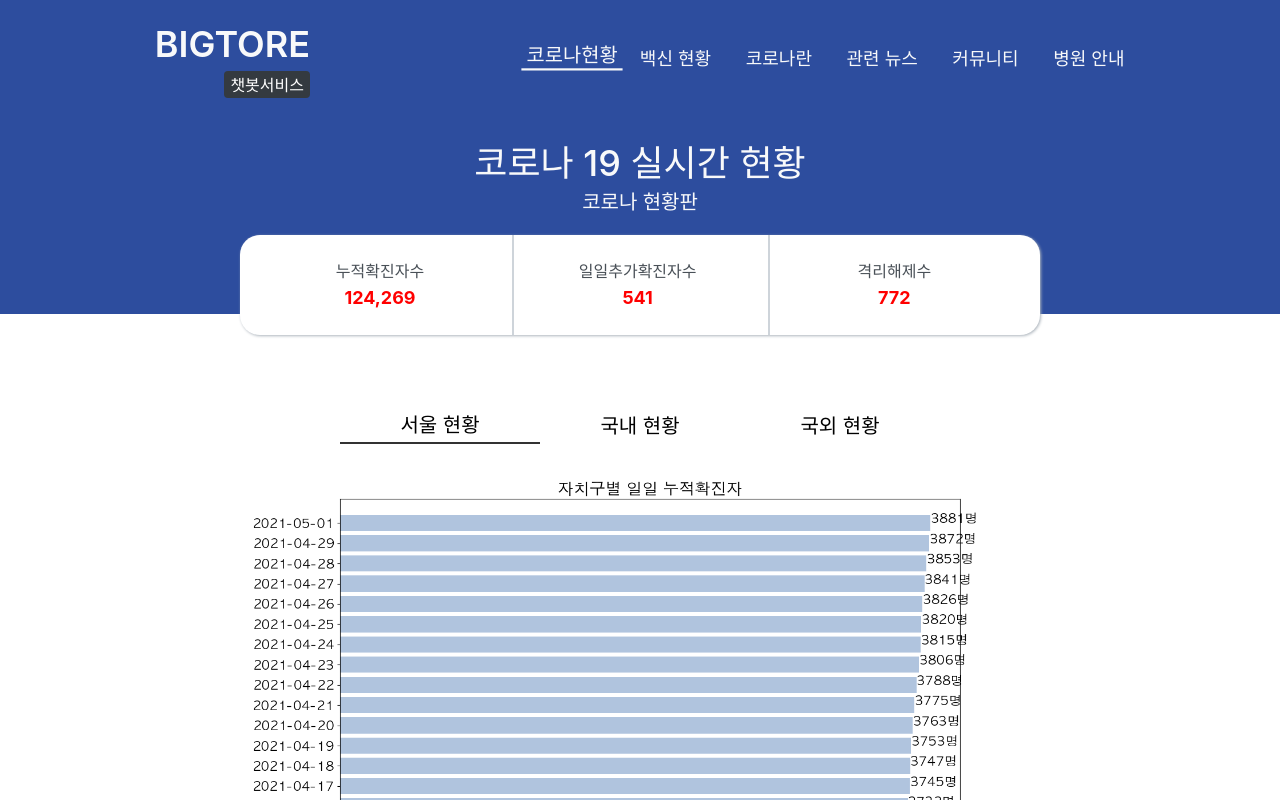
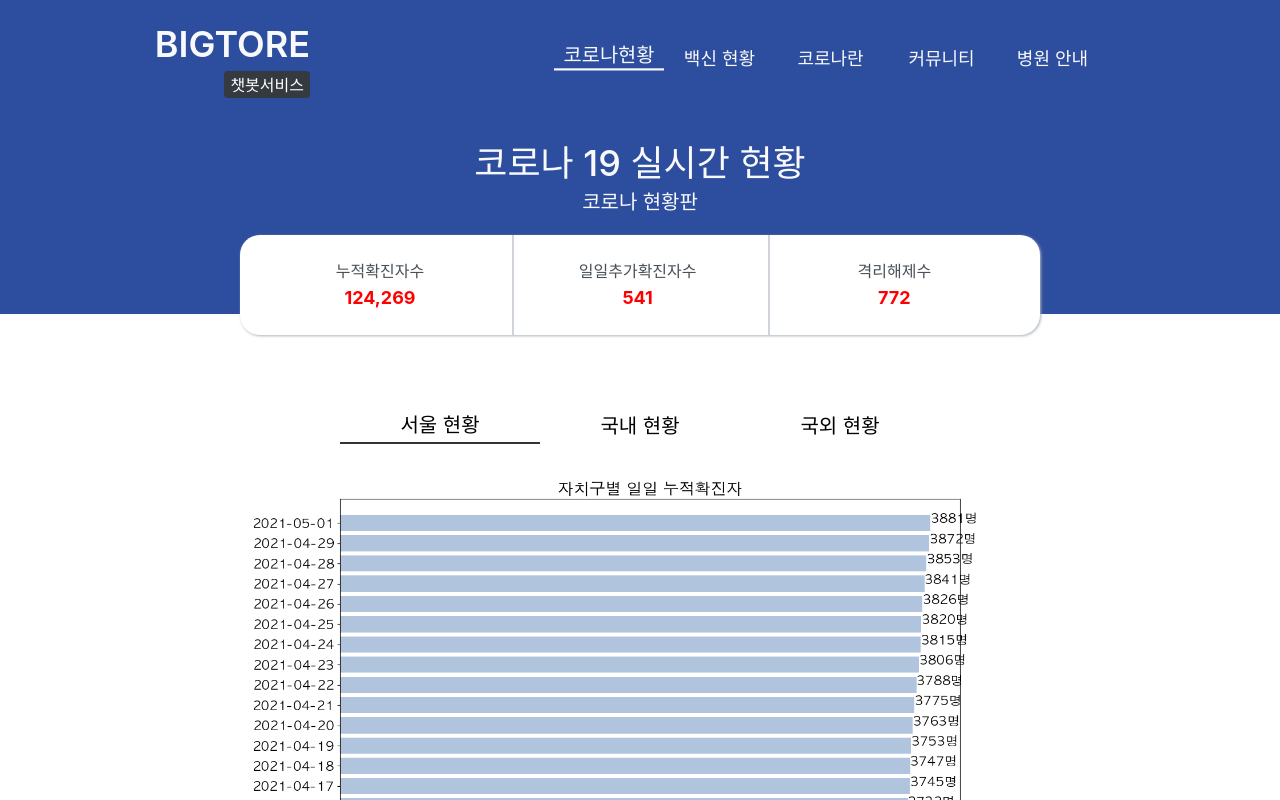
Before and after one commit to illinia/project2, a React (Create React App) app: page / in a window 1280 px wide. Shown: the top 800 px of the page. Built offline with nearby package versions, Linux system fonts and the light colour scheme.

Commit message:
hide newspage

```diff
--- a/src/App.js
+++ b/src/App.js
@@ -1,11 +1,11 @@
 import React from 'react';
-import { HashRouter, Route } from 'react-router-dom';
+import { Route } from 'react-router-dom';
 import CommunityPage from './pages/CommunityPage';
 import InfoPage from './pages/InfoPage';
 import LinkPage from './pages/LinkPage';
 import MainPage from './pages/MainPage';
 import VaccinePage from './pages/VaccinePage';
-import NewsPage from './pages/NewsPage';
+// import NewsPage from './pages/NewsPage';
 import Header from './common/Header';
 import WritePage from './pages/WritePage';
 import PostPage from './pages/PostPage';
@@ -20,18 +20,18 @@ const App = ({ location }) => {
   }
 
   return (
-    <HashRouter>
+    <>
       <Header category={pathName[1]} />
       <Route component={CommunityPage} path="/community" exact />
       <Route component={InfoPage} path="/infoPage" exact />
       <Route component={LinkPage} path="/pages" />
       <Route component={MainPage} path="/main" />
       <Route component={MainPage} path="/" exact />
-      <Route component={NewsPage} path="/news" exact />
+      {/* <Route component={NewsPage} path="/news" exact /> */}
       <Route component={VaccinePage} path="/vaccine" exact />
       <Route component={WritePage} path="/community/write" exact />
       <Route component={PostPage} path="/community/post/:postId" exact />
-    </HashRouter>
+    </>
   )
 }
 
--- a/src/common/HeaderButton.js
+++ b/src/common/HeaderButton.js
@@ -15,10 +15,10 @@ const categories = [
     name: 'infoPage',
     text: '코로나란'
   },
-  {
-    name: 'news',
-    text: '관련 뉴스'
-  },
+  // {
+  //   name: 'news',
+  //   text: '관련 뉴스'
+  // },
   {
     name: 'community',
     text: '커뮤니티'
```
